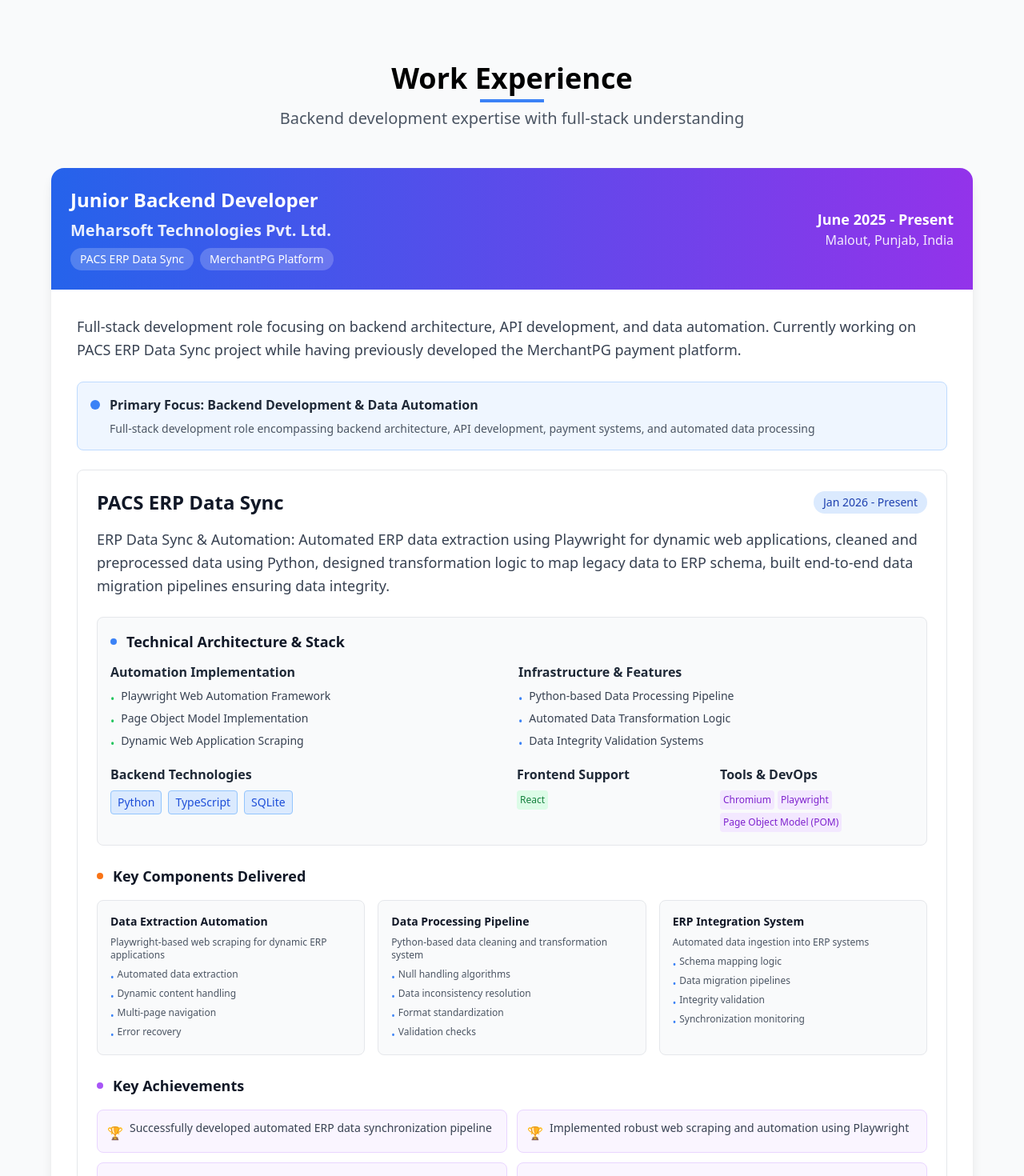
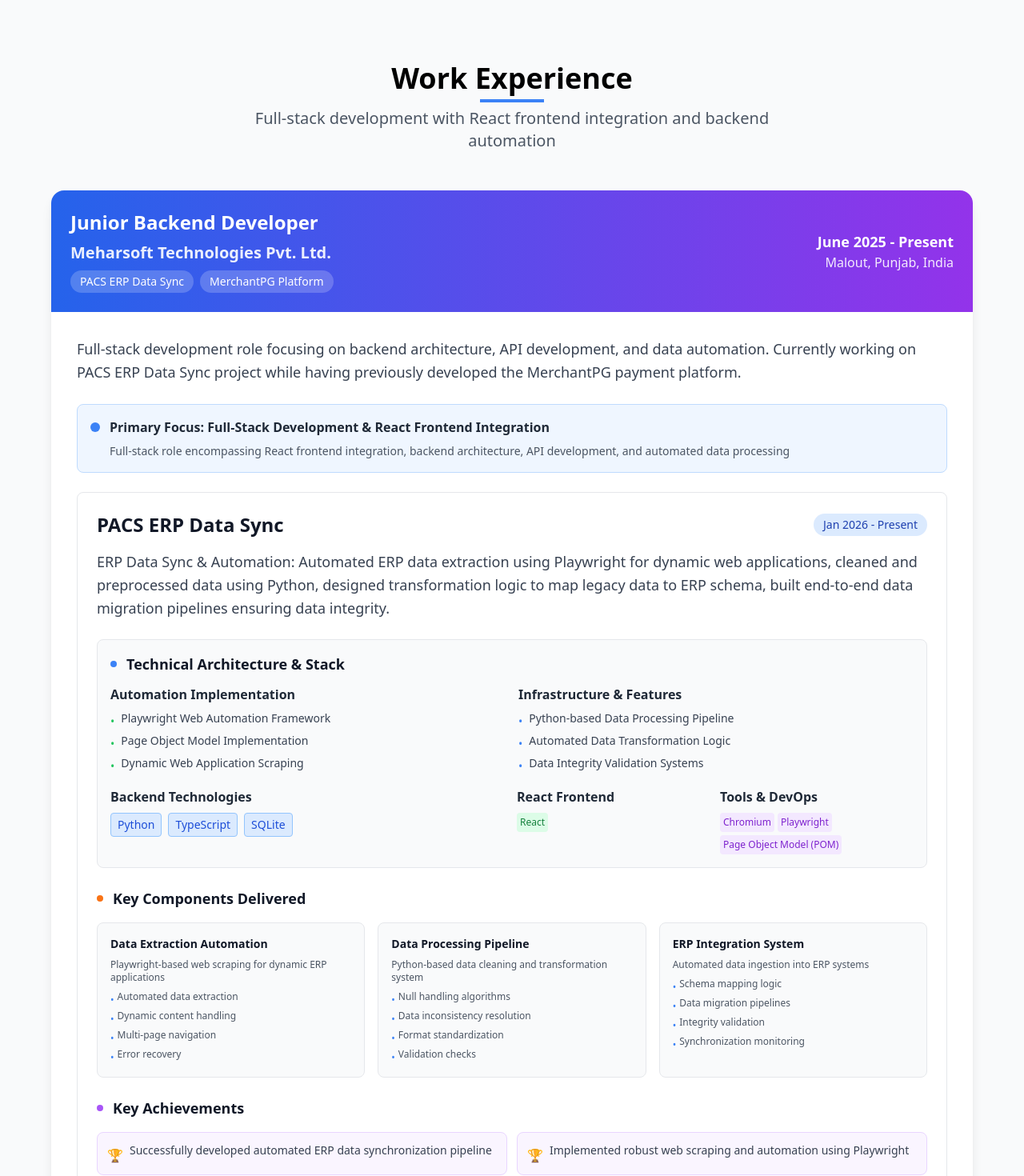
Before and after one commit to anoop-singla21/anoop-portfolio, a React (Create React App) app: page /#/ in a window 1280 px wide. Shown: the part 4500-5970 px from the top of the page at 80% size. Built offline with nearby package versions, Linux system fonts and the light colour scheme.

Commit message:
Enhance Meharsoft experience with React frontend integration

```diff
--- a/src/components/Experience.js
+++ b/src/components/Experience.js
@@ -28,6 +28,7 @@
             'Designed transformation logic to map legacy data to ERP schema',
             'Built end-to-end data migration pipelines ensuring data integrity',
             'Automated data ingestion into ERP systems using Playwright',
+            'Coordinated React frontend integration for ERP dashboard views and API-driven updates',
             'Worked on large-scale data synchronization between legacy and ERP systems'
           ],
           technologies: {
@@ -104,7 +105,7 @@
             'Implemented repository pattern with Unit of Work for data consistency',
             'Integrated payment gateway APIs and webhook handlers',
             'Created background task processing with Celery workers and Beat scheduler',
-            'Supported frontend team with API integration and real-time features',
+            'Supported React frontend team with API integration and real-time features',
             'Deployed and configured applications on Digital Ocean virtual machines'
           ],
           technologies: {
@@ -172,7 +173,7 @@
         'Implemented modular monolithic architecture with Repository Pattern and Unit of Work',
         'Created comprehensive data processing pipelines and migration systems',
         'Deployed and maintained applications on cloud infrastructure (Digital Ocean)',
-        'Collaborated with cross-functional teams for full-stack feature development'
+        'Collaborated with React frontend teams to integrate APIs, refine UI flows, and deliver responsive user experiences'
       ],
       technologies: {
         backend: ['Python', 'FastAPI', 'PostgreSQL', 'SQLite', 'Valkey (Redis)', 'Celery', 'WebSocket'],
@@ -220,7 +221,7 @@
           <span className="absolute bottom-[-10px] left-1/2 transform -translate-x-1/2 w-20 h-1 bg-blue-500"></span>
         </h2>
         <p className="text-xl text-gray-600 text-center mb-12 max-w-2xl mx-auto">
-          Backend development expertise with full-stack understanding
+          Full-stack development with React frontend integration and backend automation
         </p>
 
         <div className="max-w-6xl mx-auto space-y-12">
@@ -275,10 +276,10 @@
                     <div className="mb-6 bg-blue-50 rounded-lg p-4 border border-blue-200">
                       <div className="flex items-center">
                         <div className="w-3 h-3 bg-blue-500 rounded-full mr-3"></div>
-                        <h5 className="font-semibold text-gray-800">Primary Focus: Backend Development & Data Automation</h5>
+                        <h5 className="font-semibold text-gray-800">Primary Focus: Full-Stack Development & React Frontend Integration</h5>
                       </div>
                       <p className="text-sm text-gray-600 mt-2 ml-6">
-                        Full-stack development role encompassing backend architecture, API development, payment systems, and automated data processing
+                        Full-stack role encompassing React frontend integration, backend architecture, API development, and automated data processing
                       </p>
                     </div>
 
@@ -344,7 +345,7 @@
                               </div>
                             </div>
                             <div>
-                              <h6 className="font-semibold text-gray-800 mb-2">Frontend Support</h6>
+                            <h6 className="font-semibold text-gray-800 mb-2">React Frontend</h6>
                               <div className="flex flex-wrap gap-1">
                                 {project.technologies.frontend.map((tech, i) => (
                                   <span key={i} className="px-1 py-1 bg-green-100 text-green-700 rounded text-xs">
```
